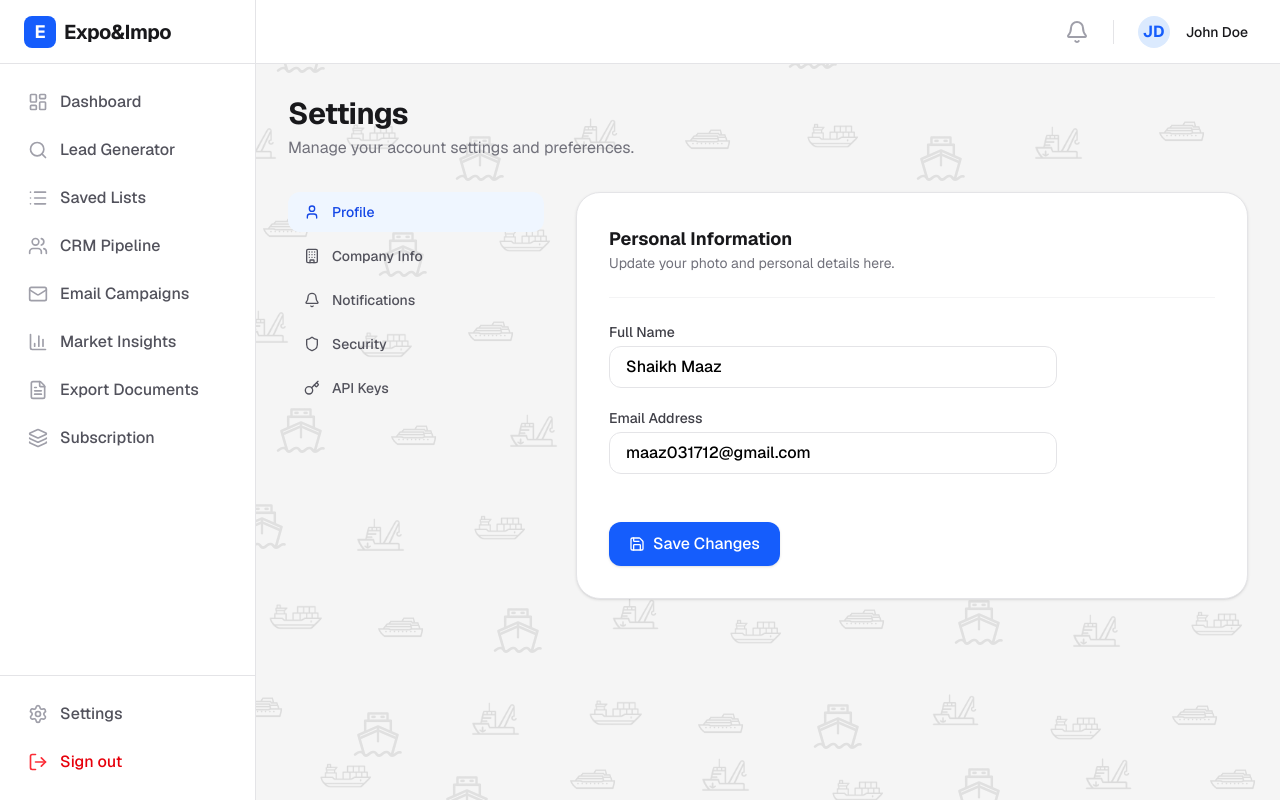
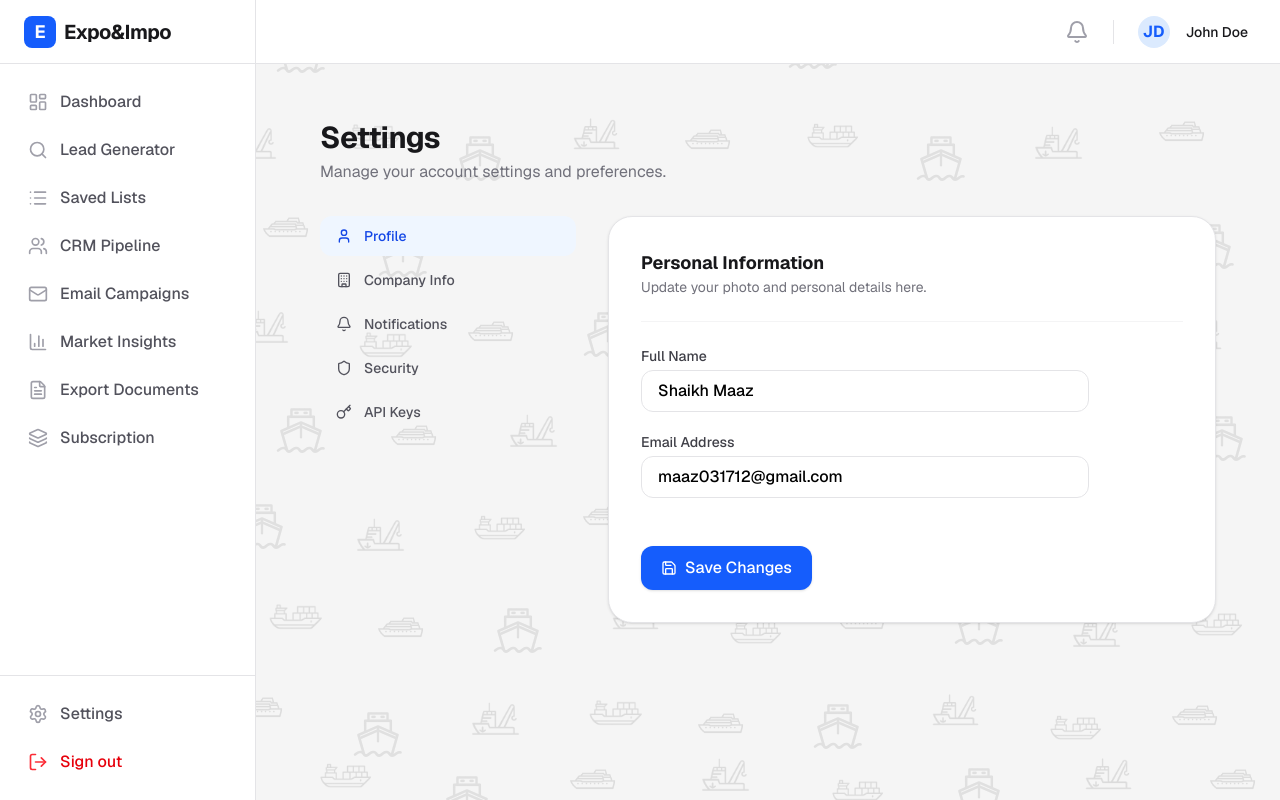
Before and after one commit to john-wick11111/expo-impo-saas, a Next.js app in the folder client/: page /dashboard/settings in a window 1280 px wide. Built offline with nearby package versions, Linux system fonts and the light colour scheme.

Commit message:
Add horizontal padding to settings page

```diff
--- a/client/src/app/dashboard/settings/page.tsx
+++ b/client/src/app/dashboard/settings/page.tsx
@@ -12,7 +12,7 @@
     const [company, setCompany] = useState("Emzii");
 
     return (
-        <div className="max-w-5xl mx-auto space-y-8 pb-12">
+        <div className="max-w-5xl mx-auto px-4 md:px-8 pt-6 space-y-8 pb-12">
             <div>
                 <h1 className="text-3xl font-bold tracking-tight text-zinc-900">Settings</h1>
                 <p className="text-zinc-500 mt-1">Manage your account settings and preferences.</p>
```
